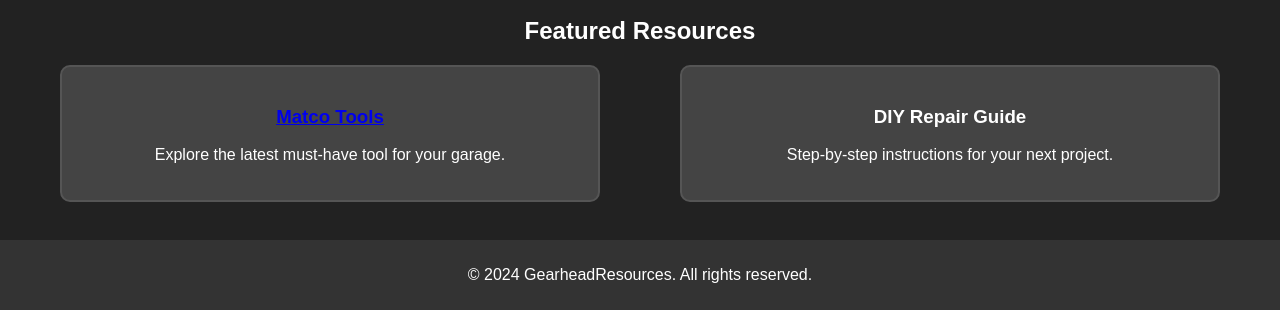
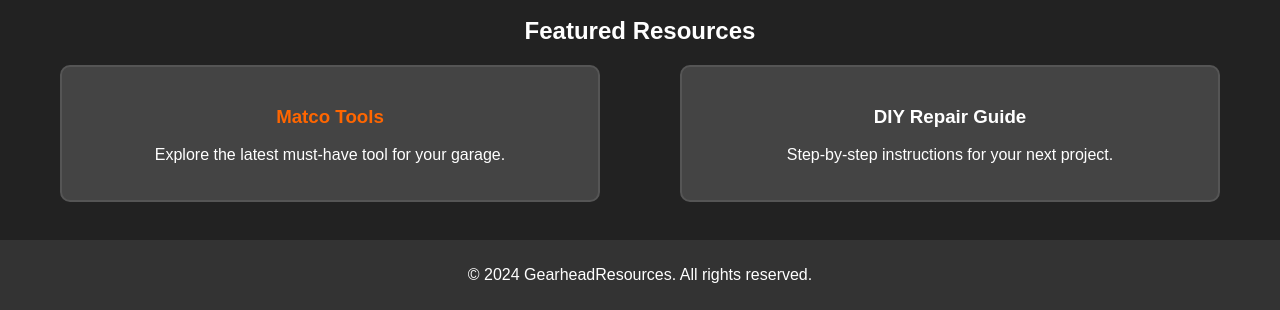
Before and after one commit to Jmerello/Gearheadresources, a PHP site: page / in a window 1280 px wide. Shown: the part 490-800 px from the top of the page. Run offline with PHP 8.4, Linux system fonts and the light colour scheme.

Commit message:
Update style.css

```diff
--- a/style.css
+++ b/style.css
@@ -51,6 +51,17 @@ nav ul li a:hover {
     margin-bottom: 20px;
 }
 
+.resource-item h3 a {
+    color: #ff6600;  /* Matches the header color */
+    text-decoration: none;
+    transition: color 0.3s;
+}
+
+.resource-item h3 a:hover {
+    color: #ffd700;  /* Bright yellow on hover */
+}
+
+
 #featured {
     padding: 50px 20px;
     text-align: center;
```
